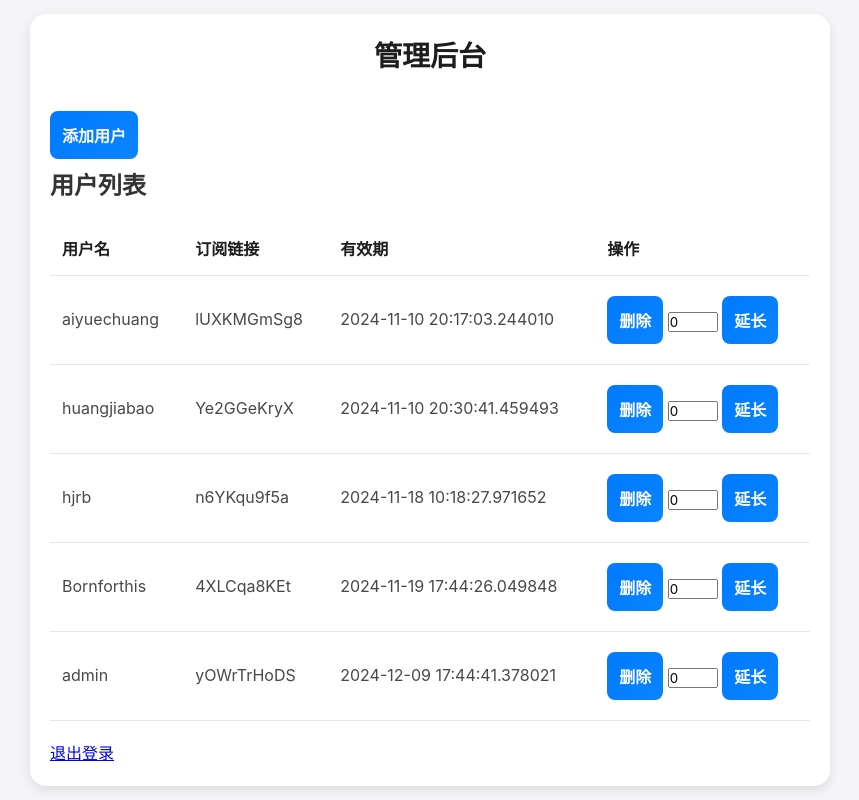
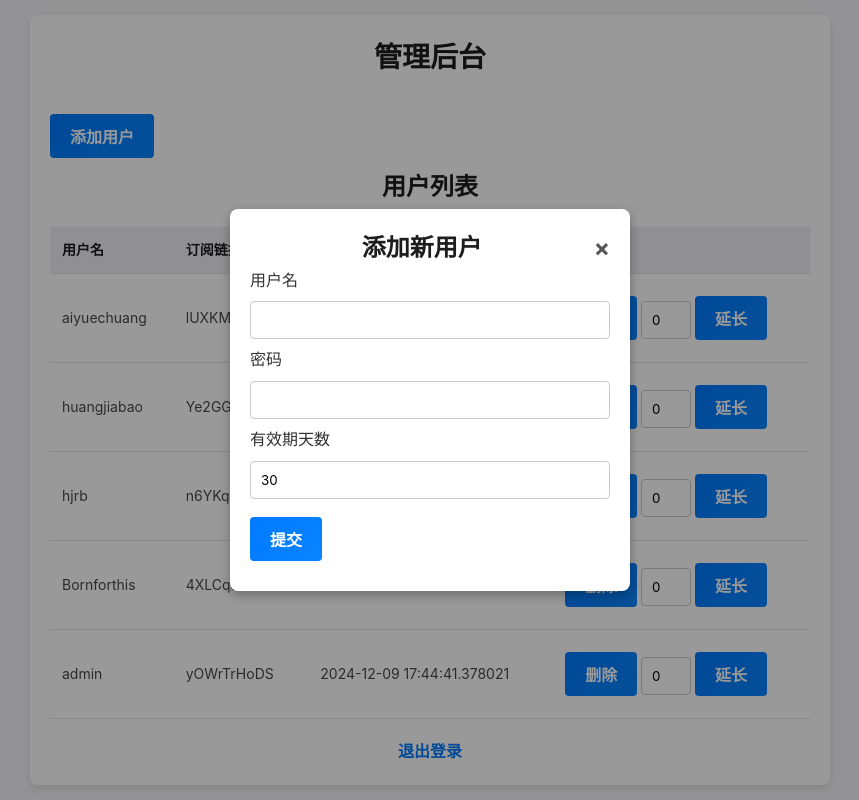
Before and after one commit to AndersonHJB/FeedVault, a Flask app: page /admin in a window 1280 px wide. Shown: the whole page, without its empty margins (210-1069 px from the left). Run offline with Flask 3, Linux system fonts and the light colour scheme; a user stored in the database is signed in.

Commit message:
更新admin样式

```diff
--- a/static/admin.css
+++ b/static/admin.css
@@ -1,18 +1,61 @@
-/* admin.css */
+/* 基础样式 */
+body {
+    font-family: Arial, sans-serif;
+    background-color: #f5f5f7;
+    color: #333;
+    margin: 0;
+    padding: 0;
+}
+
+/* 容器样式 */
+.container {
+    max-width: 800px;
+    margin: 0 auto;
+    padding: 20px;
+    background-color: #fff;
+    border-radius: 8px;
+    box-shadow: 0 4px 8px rgba(0, 0, 0, 0.1);
+}
+
+/* 标题样式 */
+h1, h2 {
+    color: #1d1d1f;
+    text-align: center;
+}
+
+/* 按钮样式 */
+button {
+    background-color: #007bff;
+    color: #fff;
+    border: none;
+    padding: 10px 20px;
+    margin: 10px 0;
+    cursor: pointer;
+    font-size: 16px;
+    border-radius: 4px;
+    transition: background-color 0.3s ease;
+}
+
+button:hover {
+    background-color: #0056b3;
+}
+
+/* 表格样式 */
 table {
     width: 100%;
     border-collapse: collapse;
     margin-top: 20px;
+    font-size: 14px;
 }
 
-th,
-td {
+th, td {
     padding: 12px;
     border-bottom: 1px solid #e5e5ea;
     text-align: left;
 }
 
 th {
+    background-color: #f0f0f5;
     font-weight: 600;
     color: #1d1d1f;
 }
@@ -21,6 +64,7 @@ td {
     color: #48484a;
 }
 
+/* 弹窗样式 */
 .modal {
     display: none;
     position: fixed;
@@ -29,33 +73,57 @@ td {
     top: 0;
     width: 100%;
     height: 100%;
-    overflow: auto;
     background-color: rgba(0, 0, 0, 0.4);
+    display: flex;
     justify-content: center;
     align-items: center;
 }
 
 .modal-content {
     background-color: #ffffff;
-    margin: auto;
     padding: 20px;
-    border-radius: 16px;
+    border-radius: 8px;
     width: 90%;
     max-width: 400px;
-    box-shadow: 0 4px 12px rgba(0, 0, 0, 0.2);
+    box-shadow: 0 4px 12px rgba(0, 0, 0, 0.3);
+    animation: fadeIn 0.3s;
 }
 
+/* 关闭按钮样式 */
 .close {
-    color: #aaa;
+    color: #555;
     float: right;
-    font-size: 28px;
+    font-size: 24px;
     font-weight: bold;
     cursor: pointer;
 }
 
-.close:hover,
-.close:focus {
-    color: black;
+.close:hover, .close:focus {
+    color: #333;
+}
+
+/* 输入框样式 */
+input[type="text"],
+input[type="password"],
+input[type="number"] {
+    width: 100%;
+    padding: 10px;
+    margin: 8px 0;
+    border: 1px solid #ccc;
+    border-radius: 4px;
+    box-sizing: border-box;
+}
+
+/* 登出链接 */
+a.logout {
+    display: block;
+    text-align: center;
+    color: #007bff;
     text-decoration: none;
-    cursor: pointer;
+    margin-top: 20px;
+    font-weight: bold;
 }
+
+a.logout:hover {
+    color: #0056b3;
+}
--- a/templates/admin.html
+++ b/templates/admin.html
@@ -12,7 +12,8 @@
     <h1>管理后台</h1>
 
     <!-- 添加用户按钮 -->
-    <button id="addUserButton">添加用户</button>
+{#    <button id="addUserButton">添加用户</button>#}
+    <button id="addUserButton" class="btn">添加用户</button>
 
     <!-- 添加用户对话框 -->
     <div id="addUserModal" class="modal">
@@ -67,7 +68,8 @@
     </table>
 
     <!-- 登出链接 -->
-    <a href="{{ url_for('logout') }}" style="display: inline-block; margin-top: 20px;">退出登录</a>
+{#    <a href="{{ url_for('logout') }}" style="display: inline-block; margin-top: 20px;">退出登录</a>#}
+    <a href="{{ url_for('logout') }}" class="logout">退出登录</a>
 </div>
 
 <script>
```
Also changed, not shown: Test/Generate.py (+23 -8 lines), Test/data/text.txt (+7 -277 lines).
